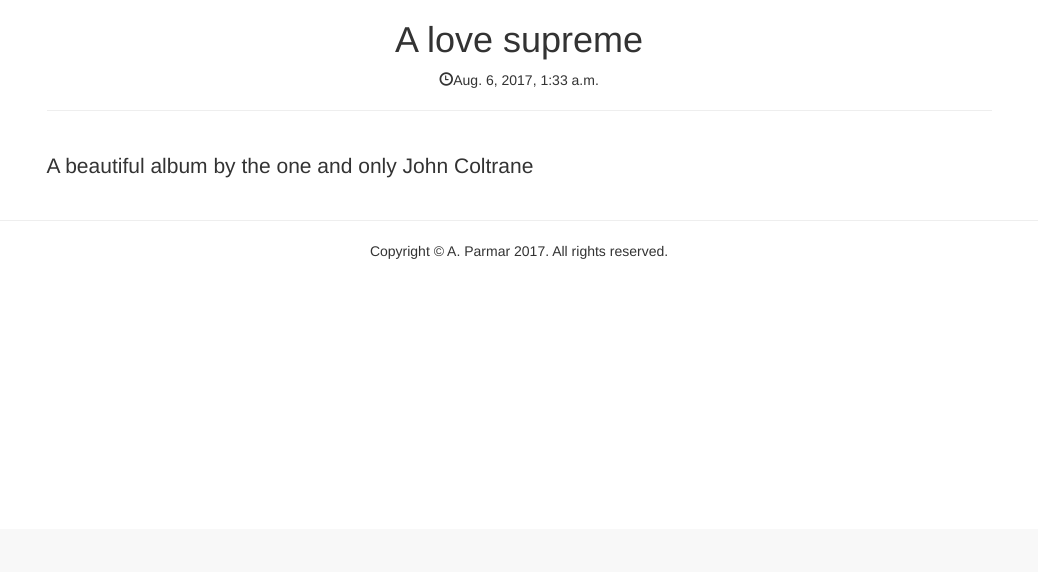
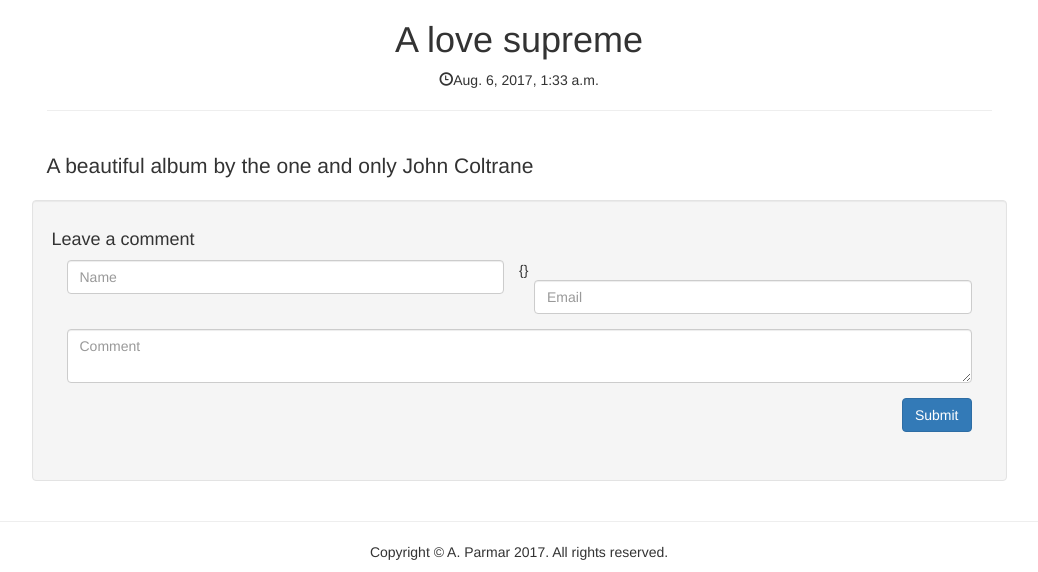
Before and after one commit to andrewparmar/qjibo-blog, a Django app: page /post/1/ in a window 1280 px wide. Shown: the part 271-843 px from the top of the page, without its empty margins (136-1174 px from the left). Before the commit the page ends 530 px from the top, so only its background shows below. Run offline with Django 3.2, Linux system fonts and the light colour scheme; data comes from the database, SQL or seed files in the repository; both versions use the stored data as it was after the commit; some libraries are stand-ins or nearby versions; some web fonts are replaced.

Commit message:
Added model for Comments; added comment form to post detail page

```diff
--- a/blogengine/models.py
+++ b/blogengine/models.py
@@ -10,6 +10,11 @@
 	# def get_absolute_url(self):
  #        return "/%s/%s/%s/" % (self.pub_date.year, self.pub_date.month, self.slug)
 
+class Comment(models.Model):
+	post = models.ForeignKey(Post, on_delete=models.CASCADE)
+	name = models.CharField(max_length=50)
+	email = models.CharField(max_length=50)
+	comment_text = models.TextField()
 
 	def __str__(self):
 		return self.title
--- a/blogengine/templates/blogengine/detail_post.html
+++ b/blogengine/templates/blogengine/detail_post.html
@@ -4,7 +4,8 @@
 
 <div id="body" class="container">
 	<div class="row">
-		<div class="col-md-10 col-md-offset-1">
+		<div class="col-md-1"></div>
+		<div class="col-md-10">
 
 			<h1 class="text-center" >{{ post.title }}</h1>
 
@@ -23,9 +24,45 @@
 			<p class="lead">{{ post.text }}</p>
 
 		</div>
+		<div class="col-md-1"></div>
+	</div>
+
+	<div class="row">
+		<div class="col-md-1"></div>
+		<div class="well col-md-10">
+
+		    <h4>Leave a comment</h4>
+
+			    <form action="" role="form" class="clearfix" method="post">
+			    	{}
+
+			        <div class="col-md-6 form-group">
+			            <label class="sr-only" for="name">Name</label>
+			            <input type="text" class="form-control" id="name" placeholder="Name">
+			        </div>
+
+			        <div class="col-md-6 form-group">
+			            <label class="sr-only" for="email">Email</label>
+			            <input type="email" class="form-control" id="email" placeholder="Email">
+			        </div>
+
+			        <div class="col-md-12 form-group">
+			            <label class="sr-only" for="email">Comment</label>
+			            <textarea class="form-control" id="comment" placeholder="Comment"></textarea>
+			        </div>
+
+			        <div class="col-md-12 form-group text-right">
+			            <button type="submit" class="btn btn-primary">Submit</button>
+			        </div>
+
+			    </form>
+			</div>
+		<div class="col-md-1"></div>
 	</div>
 </div>
 
 
 
-{% endblock %}s
+
+
+{% endblock %}
```
Also changed, not shown: blogengine/migrations/0003_comment.py (added), db.sqlite3.
